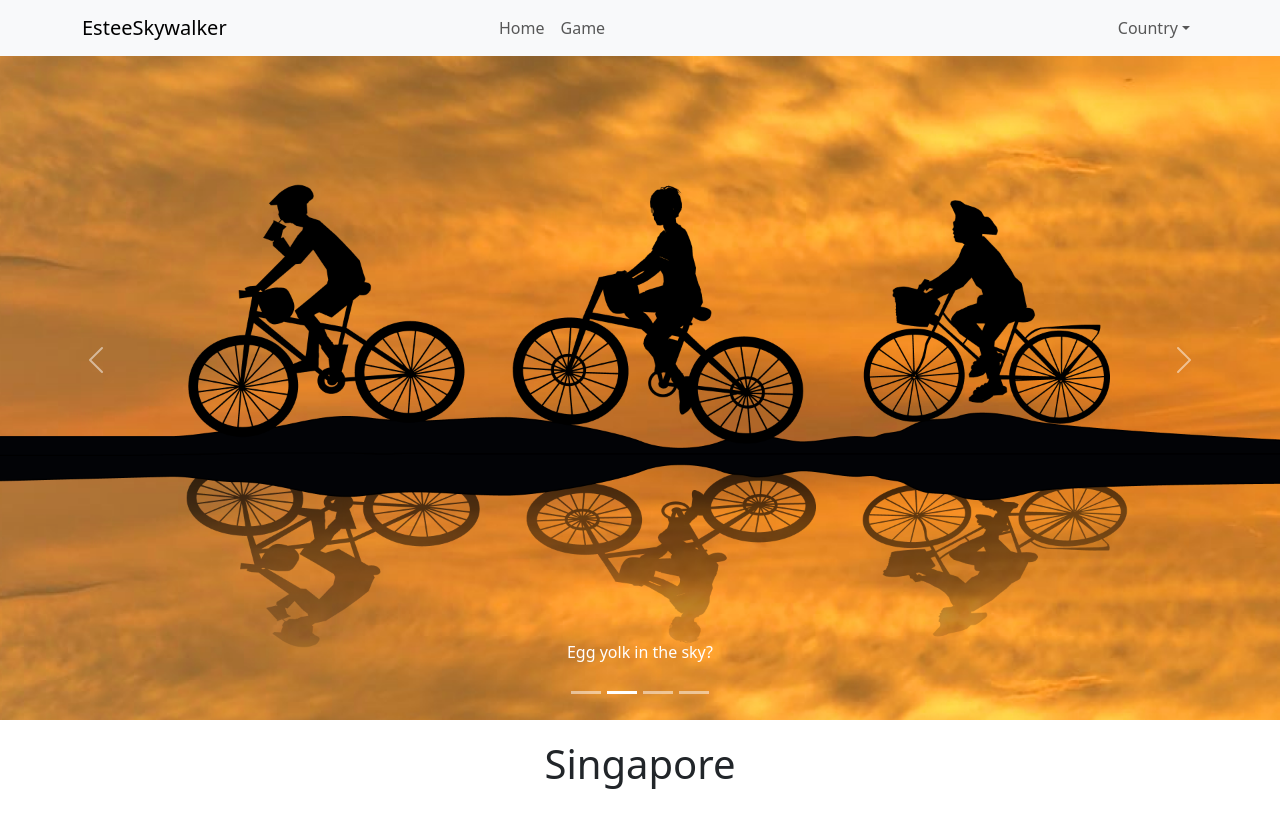
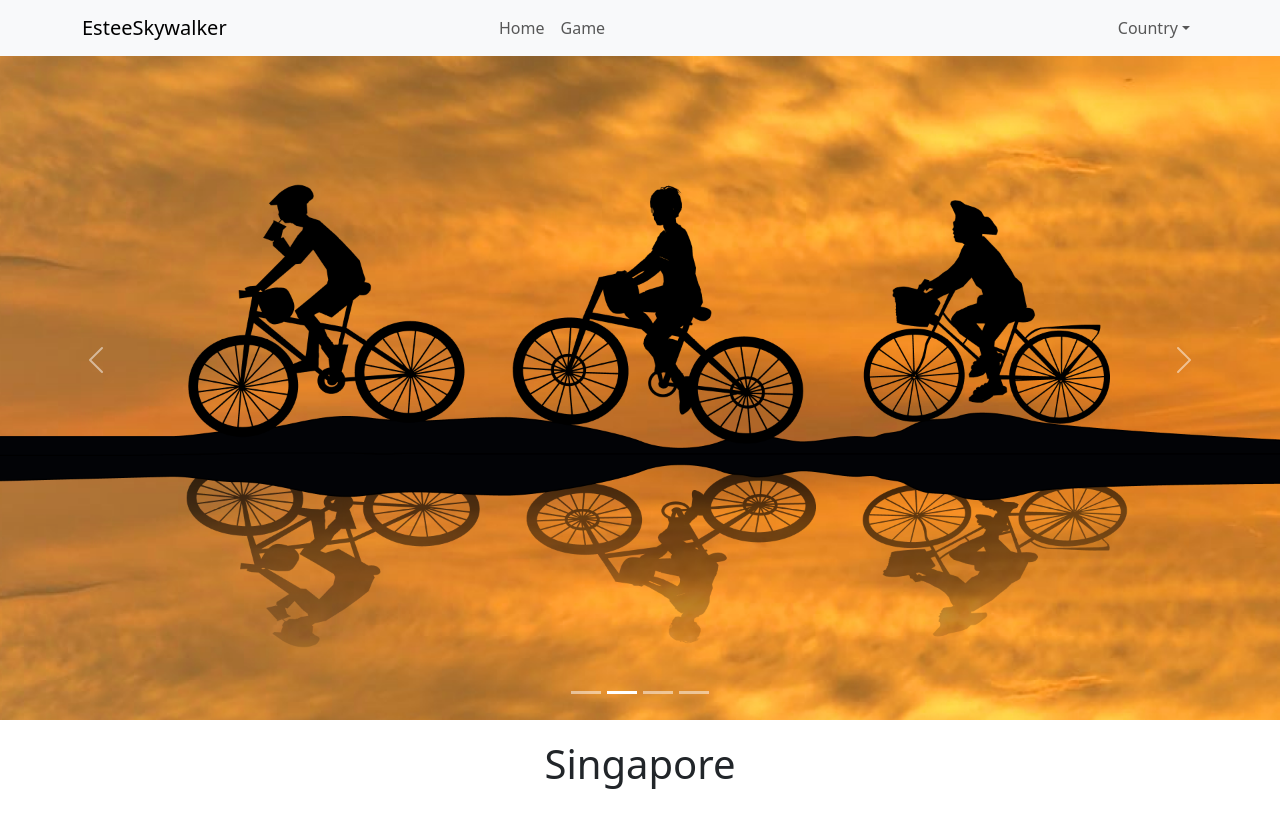
Before and after one commit to tarshalim/esteeSkywalker, a React (Vite) app in the folder skywalker/: page /home in a window 1280 px wide. Shown: the top 828 px of the page. Built offline with nearby package versions, Linux system fonts and the light colour scheme.

Commit message:
removed text

```diff
--- a/skywalker/src/components/Carousel/CarouselPic.jsx
+++ b/skywalker/src/components/Carousel/CarouselPic.jsx
@@ -26,7 +26,7 @@ const CarouselPic = () => {
       <Carousel.Item>
         <img className="d-block w-100" src={picture2} alt="Second slide" />
         <Carousel.Caption>
-          <p>Egg yolk in the sky? </p>
+          <p></p>
         </Carousel.Caption>
       </Carousel.Item>
 
@@ -34,7 +34,7 @@ const CarouselPic = () => {
         <img className="d-block w-100" src={picture3} alt="Third slide" />
         <Carousel.Caption>
           <p>
-            Sunrise in New Zealand.
+
           </p>
         </Carousel.Caption>
       </Carousel.Item>
@@ -43,7 +43,7 @@ const CarouselPic = () => {
         <img className="d-block w-100" src={picture4} alt="Fourth slide" />
         <Carousel.Caption>
           <p>
-            If skies were drawn by Raphael
+
           </p>
         </Carousel.Caption>
       </Carousel.Item>
```
